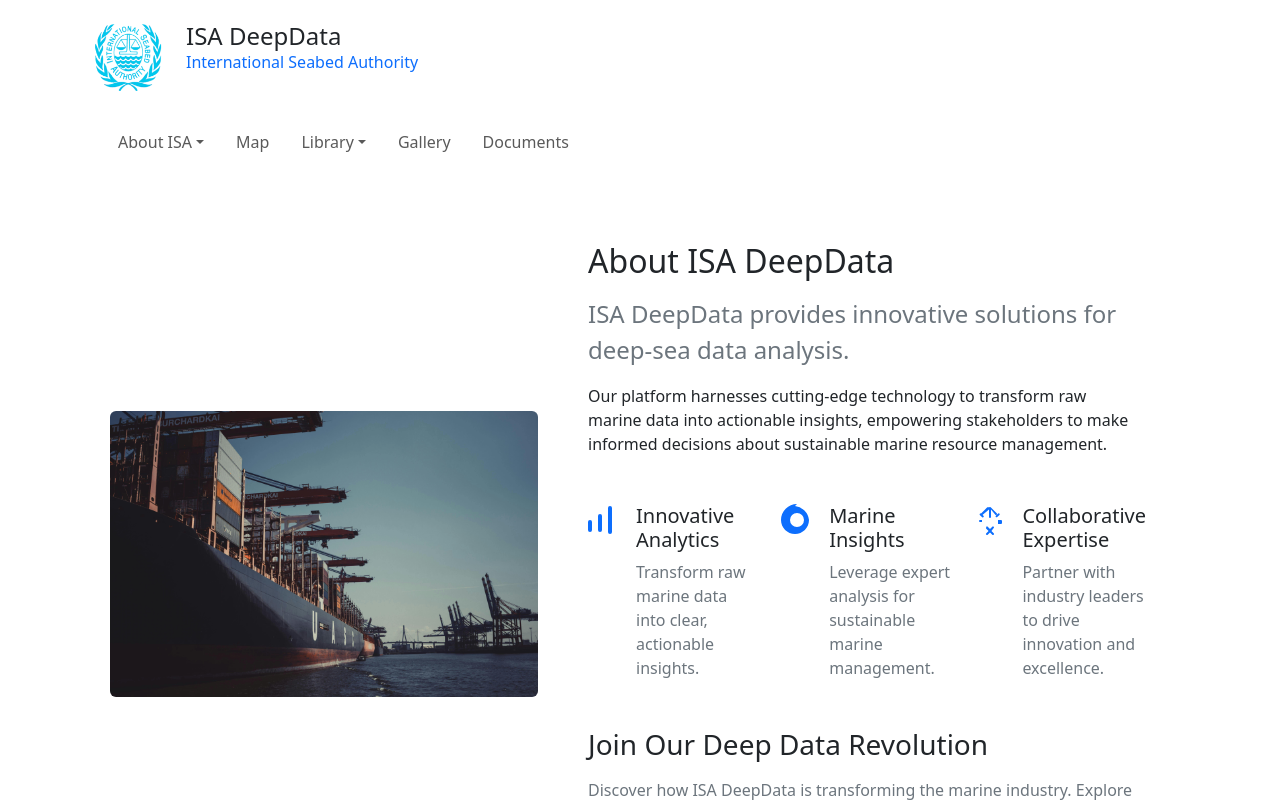
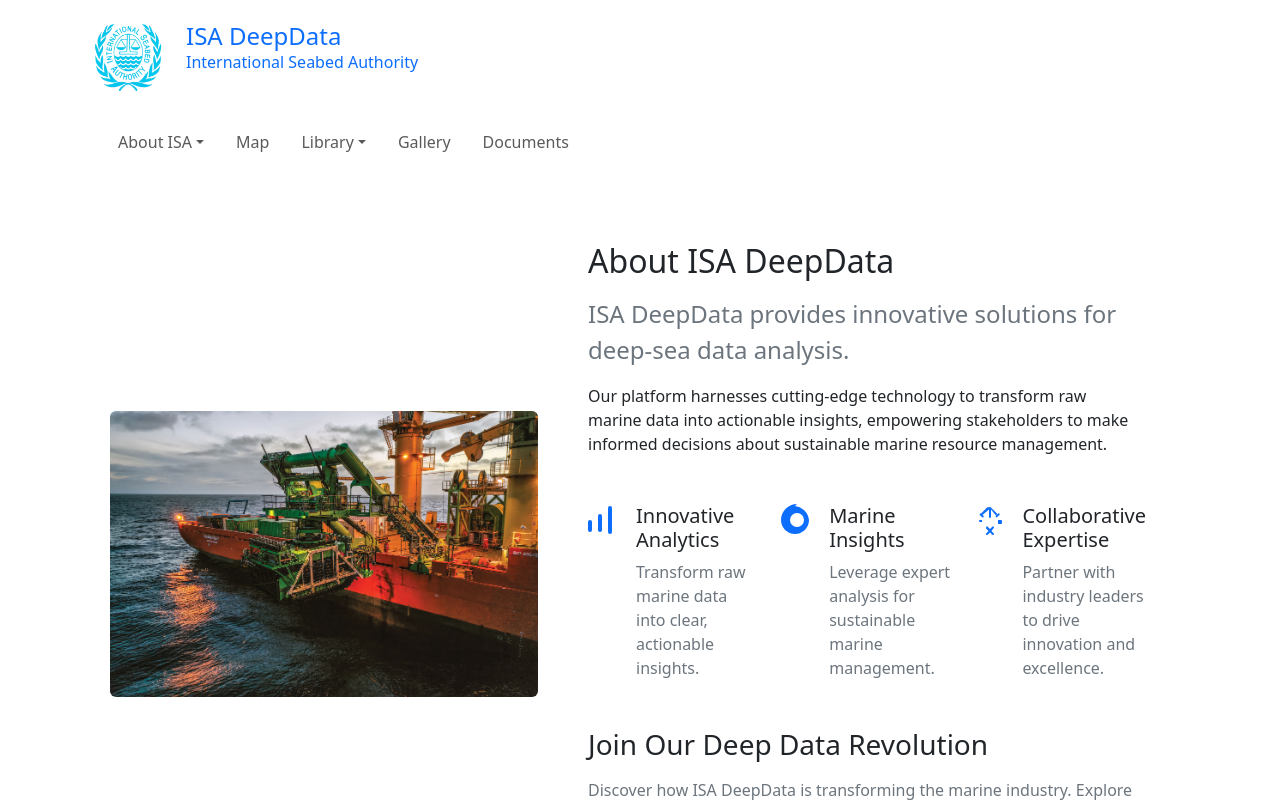
Before and after one commit to Kacpers03/ISADeepData, a Next.js app in the folder frontend/: page /about/about in a window 1280 px wide. Shown: the top 802 px of the page. Built offline with nearby package versions, Linux system fonts and the light colour scheme.

Commit message:
Home button

```diff
--- a/frontend/src/components/about/aboutTemplate.tsx
+++ b/frontend/src/components/about/aboutTemplate.tsx
@@ -8,7 +8,7 @@ export default function AboutTemplate() {
             <img
               className="img-fluid rounded"
               loading="lazy"
-                src="/image/cargoship.jpg"
+              src="/image/DeepSeaMiningPic.jpg"
               alt="ISA DeepData Overview"
             />
           </div>
@@ -17,11 +17,14 @@ export default function AboutTemplate() {
               <div className="col-12 col-xl-11">
                 <h2 className="mb-3">About ISA DeepData</h2>
                 <p className="lead fs-4 text-secondary mb-3">
-                    ISA DeepData provides innovative solutions for deep-sea data analysis.
+                  ISA DeepData provides innovative solutions for deep-sea data
+                  analysis.
                 </p>
                 <p className="mb-5">
-                    Our platform harnesses cutting-edge technology to transform raw marine data into actionable insights,
-                    empowering stakeholders to make informed decisions about sustainable marine resource management.
+                  Our platform harnesses cutting-edge technology to transform
+                  raw marine data into actionable insights, empowering
+                  stakeholders to make informed decisions about sustainable
+                  marine resource management.
                 </p>
                 <div className="row gy-4 gy-md-0 gx-xxl-5">
                   <div className="col-12 col-md-4">
@@ -44,7 +47,8 @@ export default function AboutTemplate() {
                       <div>
                         <h2 className="h5 mb-2">Innovative Analytics</h2>
                         <p className="text-secondary mb-0">
-                            Transform raw marine data into clear, actionable insights.
+                          Transform raw marine data into clear, actionable
+                          insights.
                         </p>
                       </div>
                     </div>
@@ -67,7 +71,8 @@ export default function AboutTemplate() {
                       <div>
                         <h2 className="h5 mb-2">Marine Insights</h2>
                         <p className="text-secondary mb-0">
-                            Leverage expert analysis for sustainable marine management.
+                          Leverage expert analysis for sustainable marine
+                          management.
                         </p>
                       </div>
                     </div>
@@ -93,7 +98,8 @@ export default function AboutTemplate() {
                       <div>
                         <h2 className="h5 mb-2">Collaborative Expertise</h2>
                         <p className="text-secondary mb-0">
-                            Partner with industry leaders to drive innovation and excellence.
+                          Partner with industry leaders to drive innovation and
+                          excellence.
                         </p>
                       </div>
                     </div>
@@ -103,8 +109,10 @@ export default function AboutTemplate() {
                 <div className="mt-5">
                   <h3 className="mb-3">Join Our Deep Data Revolution</h3>
                   <p className="text-secondary">
-                      Discover how ISA DeepData is transforming the marine industry. Explore our interactive tools,
-                      comprehensive reports, and cutting-edge research to stay ahead in the world of deep-sea data.
+                    Discover how ISA DeepData is transforming the marine
+                    industry. Explore our interactive tools, comprehensive
+                    reports, and cutting-edge research to stay ahead in the
+                    world of deep-sea data.
                   </p>
                 </div>
               </div>
--- a/frontend/src/shared/header.tsx
+++ b/frontend/src/shared/header.tsx
@@ -1,6 +1,7 @@
 import { useState, useEffect, useRef } from "react";
 import { useRouter } from "next/router";
 import Image from "next/image";
+import Link from "next/link";
 import Navigation from "../components/navigation/navigation";
 
 export default function Header() {
@@ -45,17 +46,26 @@ export default function Header() {
   };
 
   return (
-    <header className={`sticky-header ${showHeader ? "header-visible" : "header-hidden"}`}>
+    <header
+      className={`sticky-header ${
+        showHeader ? "header-visible" : "header-hidden"
+      }`}
+    >
       <div className="container">
         {/* Øverste rad med logo og burger-knapp */}
         <div className="d-flex align-items-center justify-content-between py-3">
-          <div className="d-flex align-items-center">
-            <Image src="/image/image.png" alt="Logo" width={80} height={80} />
-            <div className="ms-3">
-              <h1 className="h4 mb-0">ISA DeepData</h1>
-              <p className="text-primary">International Seabed Authority</p>
-            </div>
-          </div>
+          <Link href="/" passHref legacyBehavior>
+            <a
+              className="d-flex align-items-center text-decoration-none"
+              style={{ cursor: "pointer" }}
+            >
+              <Image src="/image/image.png" alt="Logo" width={80} height={80} />
+              <div className="ms-3">
+                <h1 className="h4 mb-0">ISA DeepData</h1>
+                <p className="text-primary">International Seabed Authority</p>
+              </div>
+            </a>
+          </Link>
           {/* Burger-knapp – vises kun på mobil */}
           <button
             className="navbar-toggler custom-toggler d-lg-none"
```
Also changed, not shown: frontend/public/image/DeepSeaMiningPic.jpg (added), 1 other file (tests, documents, lock files or other folders). Lines whose indentation alone changed are shown as unchanged.
